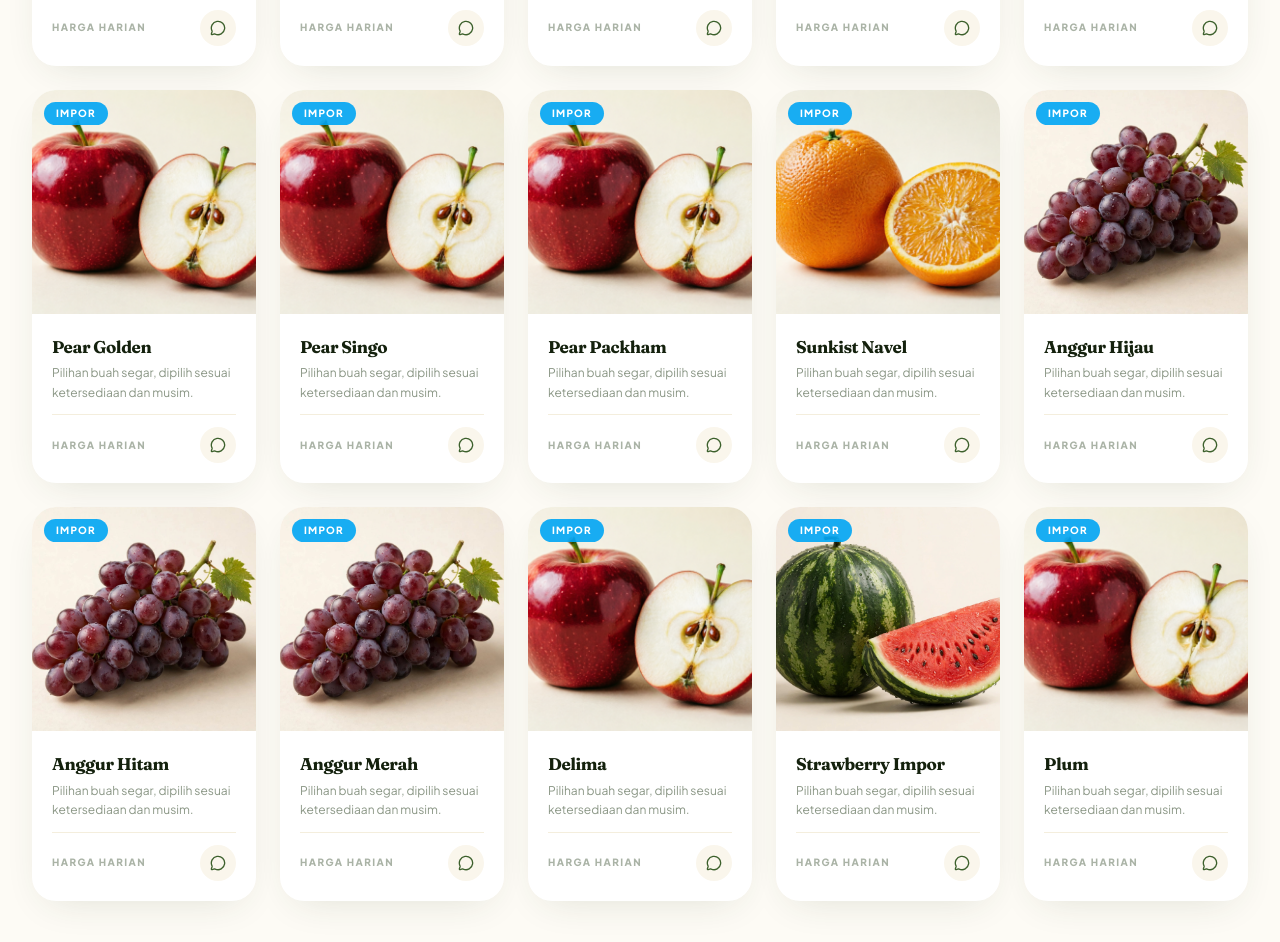
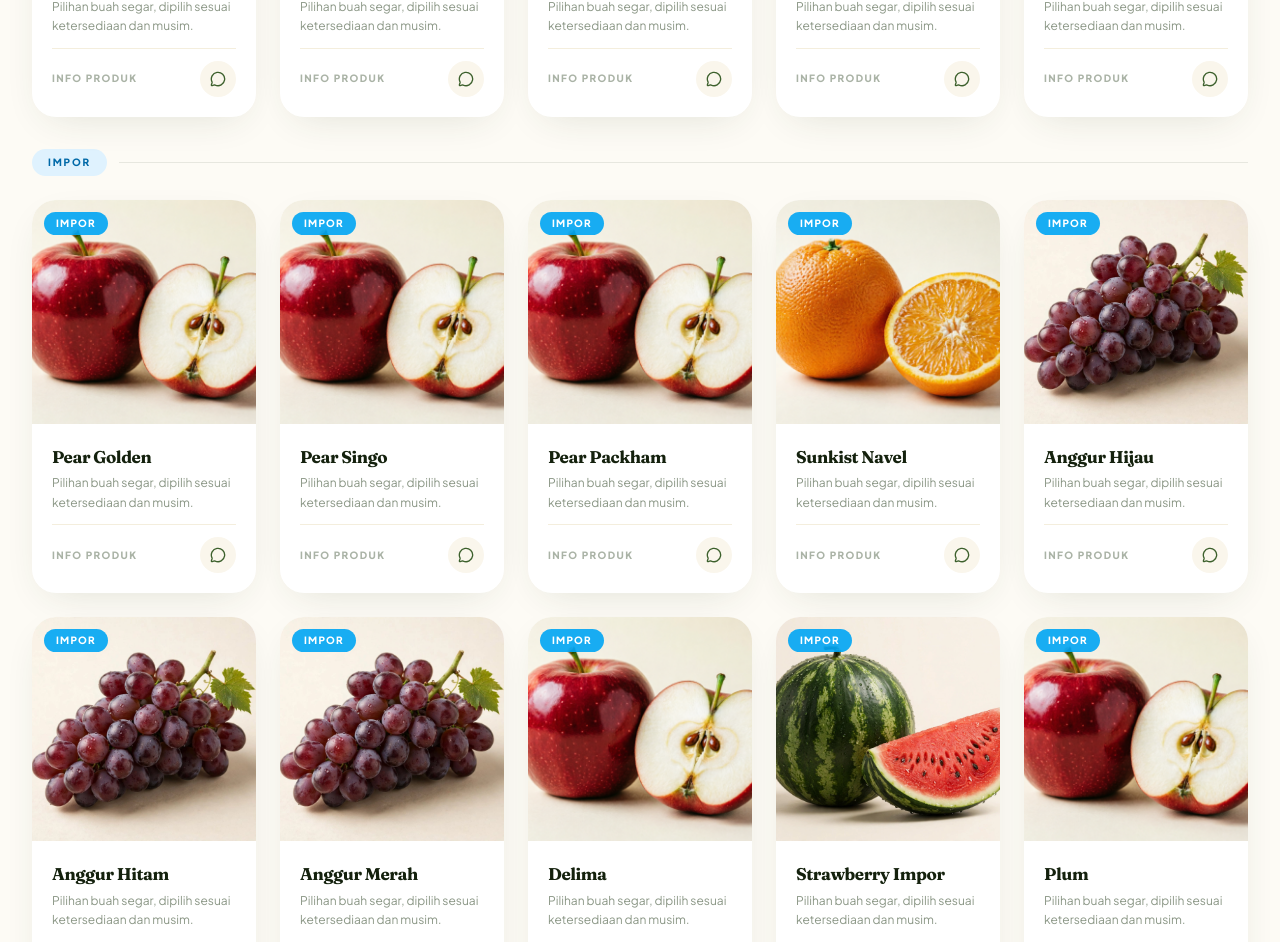
Before and after one commit to Decronaz369/cc-central-website-advance, a React (Vite) app: page / in a window 1280 px wide. Shown: the part 8226-9168 px from the top of the page. Built offline with nearby package versions, Linux system fonts and the light colour scheme.

Commit message:
Remove fruit pricing labels and group catalog by origin

```diff
--- a/src/components/FruitCatalog.tsx
+++ b/src/components/FruitCatalog.tsx
@@ -1,4 +1,4 @@
-import { useMemo, useState } from "react";
+import { Fragment, useMemo, useState } from "react";
 import { AnimatePresence, motion } from "framer-motion";
 import { Citrus, MessageCircle, Search, Sparkles } from "lucide-react";
 import {
@@ -69,13 +69,13 @@ function FruitCard({ p, index }: { p: FruitProduct; index: number }) {
         </p>
         <div className="mt-3 flex items-center justify-between border-t border-cream-200 pt-3">
           <span className="text-[10px] font-extrabold uppercase tracking-[0.14em] text-leaf-900/40">
-            Harga harian
+            Info produk
           </span>
           <a
             href={waLink(orderMessage(p.name))}
             target="_blank"
             rel="noreferrer"
-            aria-label={`Tanya harga ${p.name}`}
+            aria-label={`Tanya ketersediaan ${p.name}`}
             className="grid h-9 w-9 place-items-center rounded-full bg-cream-100 text-leaf-700 transition-all duration-300 hover:bg-leaf-600 hover:text-white"
           >
             <MessageCircle className="h-4 w-4" />
@@ -197,7 +197,17 @@ export default function FruitCatalog() {
         >
           <AnimatePresence mode="popLayout">
             {list.map((p, i) => (
-              <FruitCard key={p.id} p={p} index={i} />
+              <Fragment key={p.id}>
+                {(i === 0 || list[i - 1].origin !== p.origin) && (
+                  <div className="col-span-full flex items-center gap-3 pt-2 first:pt-0">
+                    <span className={`rounded-full px-4 py-1.5 text-[10px] font-extrabold uppercase tracking-[0.18em] ${p.origin === "Lokal" ? "bg-leaf-100 text-leaf-700" : "bg-sky-100 text-sky-700"}`}>
+                      {p.origin}
+                    </span>
+                    <span className="h-px flex-1 bg-leaf-900/10" />
+                  </div>
+                )}
+                <FruitCard p={p} index={i} />
+              </Fragment>
             ))}
           </AnimatePresence>
         </motion.div>
@@ -236,8 +246,7 @@ export default function FruitCatalog() {
         {/* footnote */}
         <Reveal delay={0.1}>
           <p className="mt-10 text-center text-xs font-semibold text-leaf-900/45">
-            Harga buah mengikuti stok & musim — chat WhatsApp untuk harga paling
-            update hari ini.
+            Pilihan produk dapat berubah mengikuti stok dan musim. Hubungi tim DC Central untuk informasi ketersediaan.
           </p>
         </Reveal>
       </div>
```
